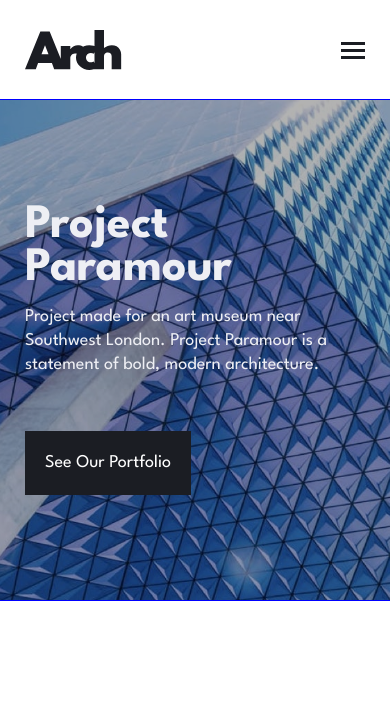
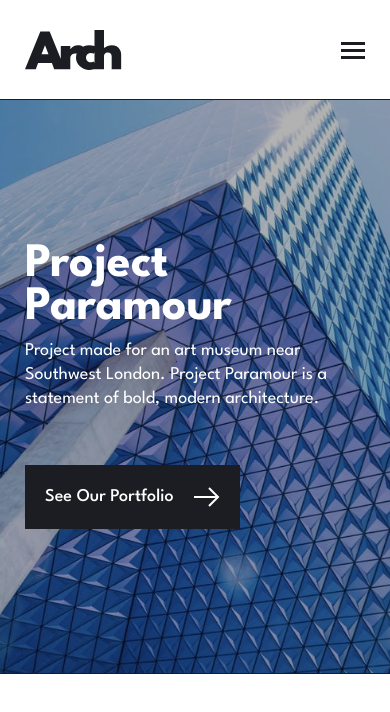
Before and after one commit to JJWallis/arch-studio, a Next.js app: page / in a window 390 px wide. Shown: the top 712 px of the page. Built offline with nearby package versions, Linux system fonts and the light colour scheme.

Commit message:
slideshow tablet styles done

```diff
--- /dev/null
+++ b/src/components/button/ArrowAndCopyButton.tsx
@@ -0,0 +1,16 @@
+import { StyledButton } from './Button';
+
+interface Props {
+   children: React.ReactNode;
+}
+
+export const ArrowAndCopyButton: React.FC<Props> = ({ children, ...props }) => (
+   <StyledButton {...props}>
+      {children}
+      <svg xmlns="http://www.w3.org/2000/svg" width="26" height="20">
+         <g fill="none" fillRule="evenodd" stroke="#ffffff" strokeWidth="2">
+            <path d="M15 1l9 9-9 9M0 10h24" />
+         </g>
+      </svg>
+   </StyledButton>
+);
--- a/src/components/styled/Button.tsx
+++ b/src/components/button/Button.tsx
@@ -13,10 +13,12 @@ const Button = styled.button<ButtonProps>`
          --active-bg-color: var(--clr-dark-blue);
       `}
 
-   display: grid;
-   place-content: center;
-   gap: 10px;
+   display: flex;
+   justify-content: center;
+   align-items: center;
+   gap: 20px;
    padding: 20px;
+   font-weight: var(--fw-medium);
    background-color: var(--clr-dark-blue);
    color: white;
    transition: background-color 100ms ease-in-out, color 100ms ease-in-out;
--- a/src/components/header/Header.styled.tsx
+++ b/src/components/header/Header.styled.tsx
@@ -10,11 +10,12 @@ interface HeaderPrimaryProps {
 export const HeaderPrimary = styled.header<HeaderPrimaryProps>`
    --mobile-nav-transform: ${({ isMobileNavVisible }) =>
       isMobileNavVisible ? '0' : '100%'};
-
+   --padding-y: 50px;
    position: relative;
-   padding-block: 30px;
+   padding-block: var(--padding-y);
 
    @media ${device.maxTablet} {
+      --padding-y: 30px;
       padding-inline: var(--site-padding);
    }
 `;
--- a/src/components/slideshow/Slideshow.tsx
+++ b/src/components/slideshow/Slideshow.tsx
@@ -1,18 +1,23 @@
 import styled from 'styled-components';
 import { device } from '../../config/theme/device';
-import { StyledButton } from '../styled/Button';
+import { ArrowAndCopyButton } from '../button/ArrowAndCopyButton';
+
 import { contentWrapperStyles } from '../styled/ContentWrapperStyles';
 
 const Article = styled.article`
    outline: 1px solid blue;
    display: grid;
    grid-template-columns: 1fr;
-   min-height: 500px;
+   min-height: 573px;
    ${contentWrapperStyles}
-   background-image: url('/assets/home/desktop/image-hero-paramour.jpg');
+   background-image: url('/assets/home/tablet/image-hero-paramour.jpg');
    background-position: center;
    background-size: cover;
    background-repeat: no-repeat;
+
+   @media ${device.tablet} {
+      background-image: url('/assets/home/desktop/image-hero-paramour.jpg');
+   }
 
    &::before {
       content: '';
@@ -26,10 +31,14 @@ const Article = styled.article`
 `;
 
 const Title = styled.h1`
-   margin-bottom: 0.3em;
-   color: var(--clr-very-light-grey);
+   margin-bottom: 10px;
+   color: white;
    font-size: var(--fs-heading-small-medium);
    line-height: var(--lh-heading-medium);
+
+   @media ${device.tablet} {
+      font-size: var(--fs-heading-medium);
+   }
 `;
 
 const Content = styled.div`
@@ -42,22 +51,27 @@ const Content = styled.div`
    @media ${device.maxTablet} {
       padding-inline: var(--site-padding);
    }
+
+   @media ${device.tablet} {
+      padding-inline: var(--image-padding);
+   }
 `;
 
-const SubTitle = styled.p`
+const Description = styled.p`
+   width: 90%;
    margin-bottom: 3em;
-   color: var(--clr-very-light-grey);
+   color: white;
 `;
 
 const Slideshow: React.FC = () => (
    <Article>
       <Content>
          <Title>Project Paramour</Title>
-         <SubTitle>
+         <Description>
             Project made for an art museum near Southwest London. Project
             Paramour is a statement of bold, modern architecture.
-         </SubTitle>
-         <StyledButton>See Our Portfolio</StyledButton>
+         </Description>
+         <ArrowAndCopyButton>See Our Portfolio</ArrowAndCopyButton>
       </Content>
    </Article>
 );
--- a/src/components/styled/GlobalStyles.tsx
+++ b/src/components/styled/GlobalStyles.tsx
@@ -142,6 +142,7 @@ h6 {
 
   @media ${device.tablet} {
     --site-padding: 100px;
+    --image-padding: 40px;
   }
 
   @media ${device.laptopL} {
```
